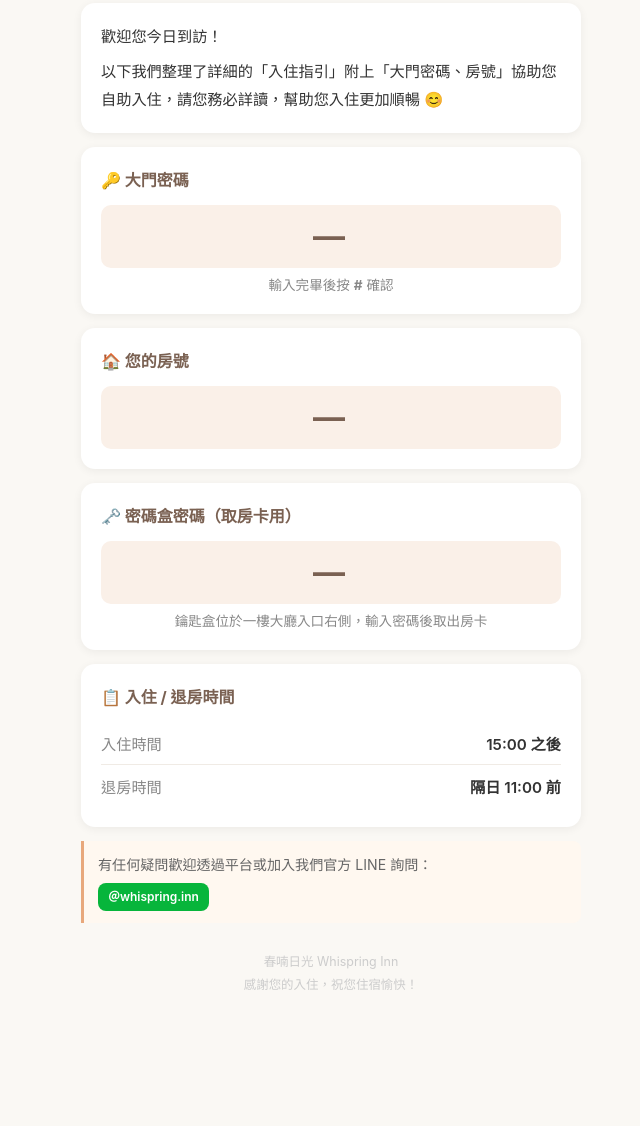
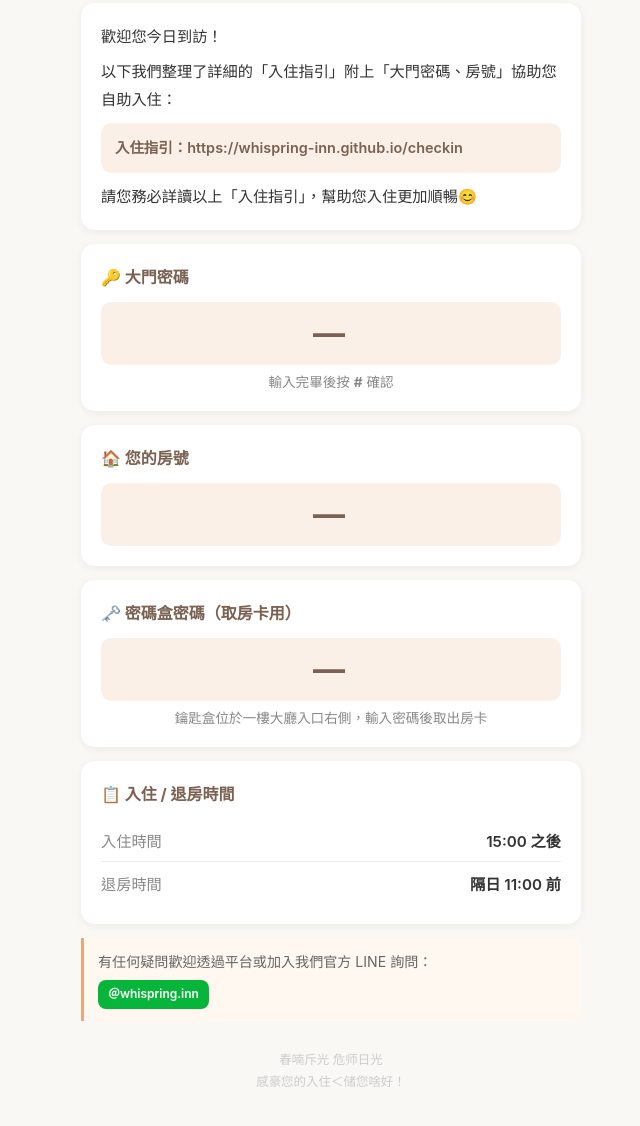
Before and after one commit to whispring-inn/checkin, a plain HTML site: page index.html in a window 1280 px wide. Shown: the part 134-1260 px from the top of the page, without its empty margins (309-949 px from the left). Before the commit the page ends 1174 px from the top, so only its background shows below. Drawn offline with Linux system fonts and the light colour scheme.

Commit message:
update index.html

```diff
--- a/index.html
+++ b/index.html
@@ -13,6 +13,8 @@
     .welcome{background:#fff;border-radius:14px;padding:20px;margin:14px 0;box-shadow:0 2px 10px rgba(0,0,0,.06);line-height:1.8;font-size:.95em}
     .welcome p{margin-bottom:8px}
     .welcome p:last-child{margin-bottom:0}
+    .checkin-link{display:block;background:#faf0e8;border-radius:10px;padding:12px 14px;margin:10px 0;font-weight:600;color:#7a6152;word-break:break-all;text-decoration:none;font-size:.95em}
+    .checkin-link:active{background:#f0e0d0}
     .card{background:#fff;border-radius:14px;padding:20px;margin:14px 0;box-shadow:0 2px 10px rgba(0,0,0,.06)}
     .code{font-size:2em;font-weight:700;color:#7a6152;letter-spacing:4px;text-align:center;padding:12px;background:#faf0e8;border-radius:10px}
     .code-note{font-size:.85em;color:#888;text-align:center;margin-top:6px}
@@ -34,7 +36,9 @@
 
   <div class="welcome">
     <p>歡迎您今日到訪！</p>
-    <p>以下我們整理了詳細的「入住指引」附上「大門密碼、房號」協助您自助入住，請您務必詳讀，幫助您入住更加順暢 😊</p>
+    <p>以下我們整理了詳細的「入住指引」附上「大門密碼、房號」協助您自助入住：</p>
+    <a class="checkin-link" href="https://whispring-inn.github.io/checkin">入住指引：https://whispring-inn.github.io/checkin</a>
+    <p>請您務必詳讀以上「入住指引」，幫助您入住更加順暢😊</p>
   </div>
 
   <div class="card">
@@ -66,15 +70,8 @@
   </div>
 
   <div class="footer">
-    春喃日光 Whispring Inn<br>
-    感謝您的入住，祝您住宿愉快！
+    春喃斥光 危师日光<br>
+    感豪您的入住＜储您啥好！
   </div>
-
-  <script>
-    const p = new URLSearchParams(location.search);
-    document.getElementById('door').textContent = p.get('d') || '—';
-    document.getElementById('room').textContent = p.get('r') ? p.get('r') + ' 號' : '—';
-    document.getElementById('box').textContent  = p.get('b') || '—';
-  </script>
 </body>
 </html>
```
